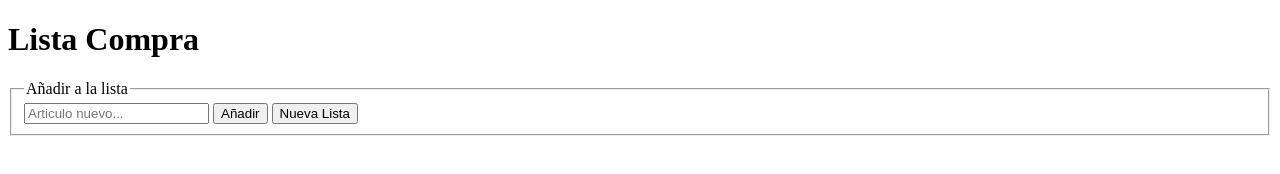
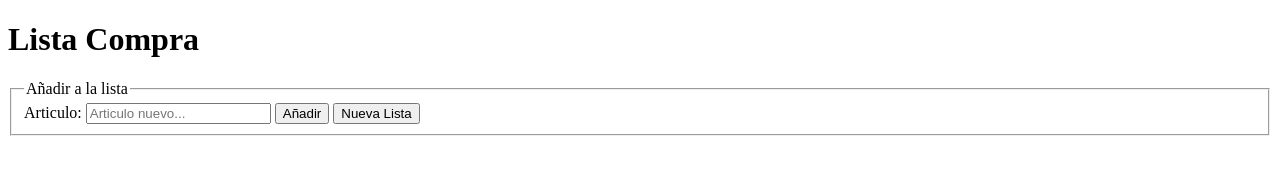
Before and after one commit to anaisp91/ejercicio3-lista, a plain HTML site: page index.html in a window 1280 px wide. Drawn offline with Linux system fonts and the light colour scheme.

Commit message:
HTML listo

```diff
--- a/index.html
+++ b/index.html
@@ -14,6 +14,7 @@
     <form id="formulario">
         <fieldset>
             <legend>Añadir a la lista</legend>
+            <label for="inputArticulo">Articulo:</label>
             <input type="text" id="inputArticulo" placeholder="Articulo nuevo...">
             <button type="button" id="botonAnadir">Añadir</button>
             <button type="reset" id="botonReset">Nueva Lista</button>
```
